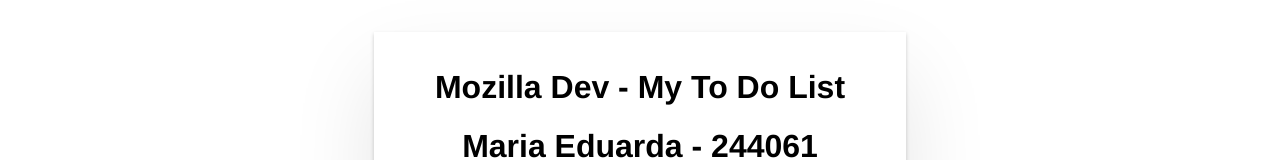
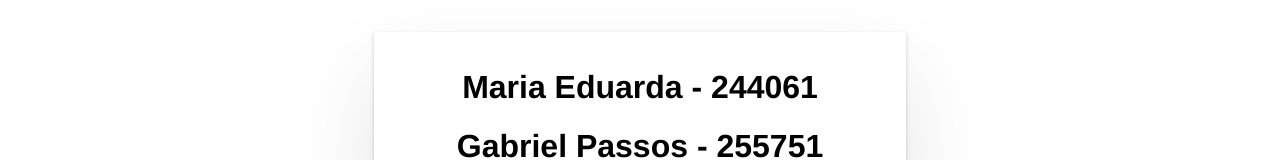
Before and after one commit to GabrielPassosSDS/ToDoApp, an Angular app in the folder FRONTEND/TODOapp/: page / in a window 1280 px wide. Shown: the top 160 px of the page. Built offline with nearby package versions, Linux system fonts and the light colour scheme; no server answers.

Commit message:
Remove old header and adjust user logged div

```diff
--- a/FRONTEND/TODOapp/src/app/app.component.html
+++ b/FRONTEND/TODOapp/src/app/app.component.html
@@ -1,9 +1,7 @@
 <div class="main">
-  <h1>Mozilla Dev - My To Do List</h1>
-  <div *ngIf="usuarioLogado()"></div>
-
   <h1>Maria Eduarda - 244061</h1>
   <h1>Gabriel Passos - 255751 </h1>
+  <div *ngIf="usuarioLogado()"></div>
 
   <input class="lg-text-input" #campoNovoItem />
   <button class="btn-primary" (click)="CREATE_tarefa(campoNovoItem.value); campoNovoItem.value=''">
```
